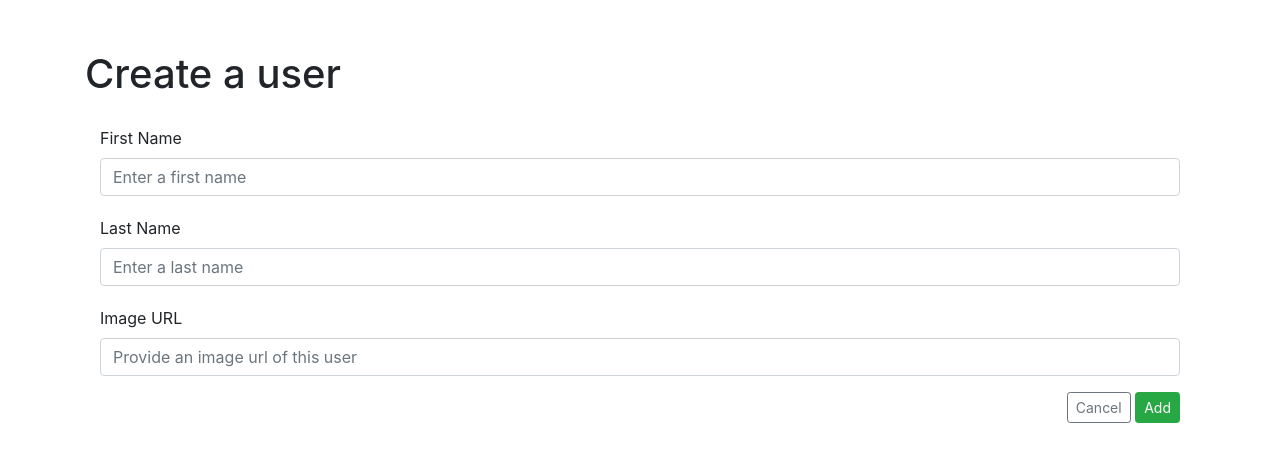
After one commit to brianelizondo/SQLAlchemyManyToMany, a Flask app: template templates/new_user.html in a window 1280 px wide. The commit adds this page. Shown: the top 472 px of the page. Run offline with Flask 2, Linux system fonts and the light colour scheme; the template is opened without the code that fills it, so the values that code supplies are empty.

Commit message:
Part One => Make Routes For Users to list, add, edit and delete users

```diff
--- a/app.py
+++ b/app.py
@@ -1,9 +1,9 @@
 """Blogly application."""
 
 from crypt import methods
-from flask import Flask, request, redirect, render_template
+from flask import Flask, request, redirect, render_template, flash
 from flask_debugtoolbar import DebugToolbarExtension
-from models import db, connect_db
+from models import db, connect_db, User
 
 app = Flask(__name__)
 app.config['SECRET_KEY'] = "abcd1234"
@@ -11,7 +11,124 @@ app.config['SQLALCHEMY_DATABASE_URI'] = 'postgresql:///blogly'
 app.config['SQLALCHEMY_TRACK_MODIFICATIONS'] = False
 app.config['SQLALCHEMY_ECHO'] = True
 
+app.config['DEBUG_TB_INTERCEPT_REDIRECTS'] = False
 debug = DebugToolbarExtension(app)
 
+
 connect_db(app)
-db.create_all()
+# db.create_all()
+
+@app.route("/")
+def home_page():
+    """Redirect to list of users"""
+    return redirect("/users")
+
+@app.route("/users")
+def show_users():
+    """
+    Show all users
+    Links to view the detail page for the user and a link to the add-user form
+    """
+    users = User.query.all()
+    return render_template("users.html", users=users)
+
+@app.route("/users/new")
+def add_user_form():
+    """
+    Show an add form for users
+    """
+    return render_template("new_user.html")
+
+
+@app.route("/users/new", methods=["POST"])
+def add_user_process():
+    """
+    Process the add form, adding a new user and going back to /users
+    """
+    user_first_name = request.form["first_name"].lower()
+    user_last_name = request.form["last_name"].lower()
+    user_image_url = request.form["image_url"].lower()
+
+    valid_fields = True
+    if len(user_first_name) == 0:
+        valid_fields = False
+        flash("Please enter your first name")
+    if len(user_last_name) == 0:
+        valid_fields = False
+        flash("Please enter your last name")
+    if len(user_image_url) == 0:
+        valid_fields = False
+        flash("Please provide an image url")
+
+    if valid_fields:
+        new_user = User(first_name=user_first_name, last_name=user_last_name, image_url=user_image_url)
+        db.session.add(new_user)
+        db.session.commit()
+        flash("The user was added successfully")
+        return redirect("/users")
+    else:
+        return redirect("/users/new")
+
+
+@app.route("/users/<int:user_id>")
+def users_details(user_id):
+    """
+    Show information about the given user.
+    Have a button to get to their edit page, and to delete the user.
+    """
+    user = User.query.get(user_id)
+    return render_template("user_details.html", user=user)
+
+
+@app.route("/users/<int:user_id>/edit")
+def users_edit(user_id):
+    """
+    Show the edit page for a user.
+    Have a cancel button that returns to the detail page for a user, and a save button that updates the user.
+    """
+    user = User.query.get(user_id)
+    return render_template("edit_user.html", user=user)
+
+
+@app.route("/users/<int:user_id>/edit", methods=["POST"])
+def users_edit_process(user_id):
+    """
+    Process the edit form, returning the user to the /users page.
+    """
+    update_user = User.query.get(user_id)
+    user_first_name = request.form["first_name"].lower()
+    user_last_name = request.form["last_name"].lower()
+    user_image_url = request.form["image_url"].lower()
+
+    valid_fields = True
+    if len(user_first_name) == 0:
+        valid_fields = False
+        flash("Please enter your first name")
+    if len(user_last_name) == 0:
+        valid_fields = False
+        flash("Please enter your last name")
+    if len(user_image_url) == 0:
+        valid_fields = False
+        flash("Please provide an image url")
+
+    if valid_fields:
+        update_user.first_name = user_first_name
+        update_user.last_name = user_last_name
+        update_user.image_url = user_image_url
+        db.session.add(update_user)
+        db.session.commit()
+        flash("The user was successfully modified")
+        return redirect("/users")
+    else:
+        return redirect("/users/new")
+
+
+@app.route("/users/<int:user_id>/delete", methods=["GET", "POST"])
+def users_delete(user_id):
+    """
+    Delete the user.
+    """
+    User.query.filter_by(id=user_id).delete()
+    db.session.commit()
+    flash("The user was successfully deleted")
+    return redirect("/users")
--- a/models.py
+++ b/models.py
@@ -12,7 +12,7 @@ def connect_db(app):
 class User(db.Model):
     """Create a User model for SQLAlchemy"""
 
-    __tablename__ = "user"
+    __tablename__ = "users"
 
     id = db.Column(db.Integer, primary_key=True, autoincrement=True)
     first_name = db.Column(db.String(50), nullable=False)
--- /dev/null
+++ b/static/style.css
@@ -0,0 +1,16 @@
+body{
+    padding: 50px 50px;
+}
+ul li{
+    text-transform: capitalize;
+}
+.form-label{
+    margin-top: 20px !important;
+    margin-bottom: none !important;
+}
+.user_name{
+    text-transform: capitalize;
+}
+.image_profile{
+    max-width: 100%;
+}
--- a/templates/base.html
+++ b/templates/base.html
@@ -5,6 +5,7 @@
     <meta http-equiv="X-UA-Compatible" content="IE=edge">
     <meta name="viewport" content="width=device-width, initial-scale=1.0">
     <title>SQLAlchemy - Blogly - {% block title %}{% endblock %}</title>
+    <link rel="stylesheet" href="/static/style.css">
     <link rel="stylesheet" href="https://cdn.jsdelivr.net/npm/bootstrap@4.3.1/dist/css/bootstrap.min.css">
     <script src="https://code.jquery.com/jquery-3.3.1.slim.min.js"></script>
     <script src="https://cdn.jsdelivr.net/npm/popper.js@1.14.7/dist/umd/popper.min.js"></script>
--- /dev/null
+++ b/templates/new_user.html
@@ -0,0 +1,40 @@
+{% extends "base.html" %}
+
+{% block title %}Create a User{% endblock %}
+
+{% block content %}
+<div class="container">
+  <div class="row">
+    <div class="col">
+      <h1>Create a user</h1>
+
+      {% with messages = get_flashed_messages() %}
+        {% if messages %}
+            {% for msg in messages %}
+      <div class="alert alert-danger" role="alert">{{ msg }}</div>
+            {% endfor %}
+        {% endif %}
+      {% endwith %}
+
+      <form action="/users/new" method="post">
+        <div class="col-auto">
+          <label for="first_name" class="form-label">First Name</label>
+          <input type="text" class="form-control" id="first_name" name="first_name" placeholder="Enter a first name">
+        </div>
+        <div class="col-auto">
+          <label for="last_name" class="form-label">Last Name</label>
+          <input type="text" class="form-control" id="last_name" name="last_name" placeholder="Enter a last name">
+        </div>
+        <div class="col-auto">
+          <label for="image_url" class="form-label">Image URL</label>
+          <input type="text" class="form-control" id="image_url" name="image_url" placeholder="Provide an image url of this user">
+        </div>
+        <div class="col-auto text-right mt-3">
+          <a class="btn btn-outline-secondary btn-sm" href="/users" role="button">Cancel</a>
+          <button type="submit" class="btn btn-success btn-sm">Add</button>
+        </div>
+      </form>
+    </div>
+  </div>
+</div>
+{% endblock %}
```
Also changed, not shown: seed.py (added, +22 -0 lines), templates/edit_user.html (added, +40 -0 lines), templates/home.html (deleted, +0 -7 lines), templates/user_details.html (added, +19 -0 lines), templates/users.html (added, +29 -0 lines).
